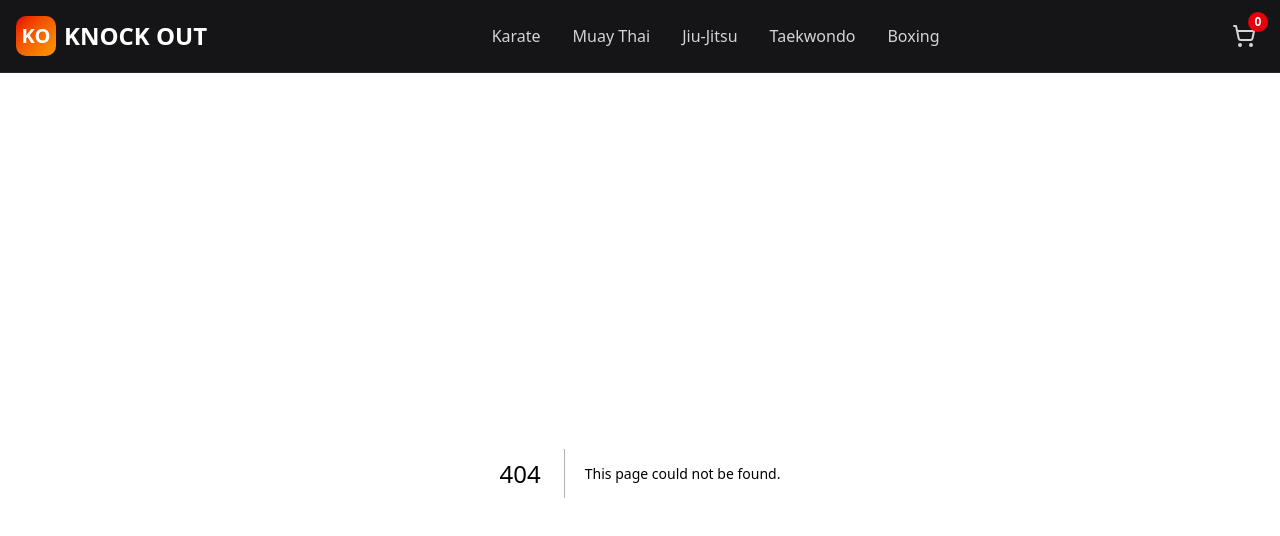
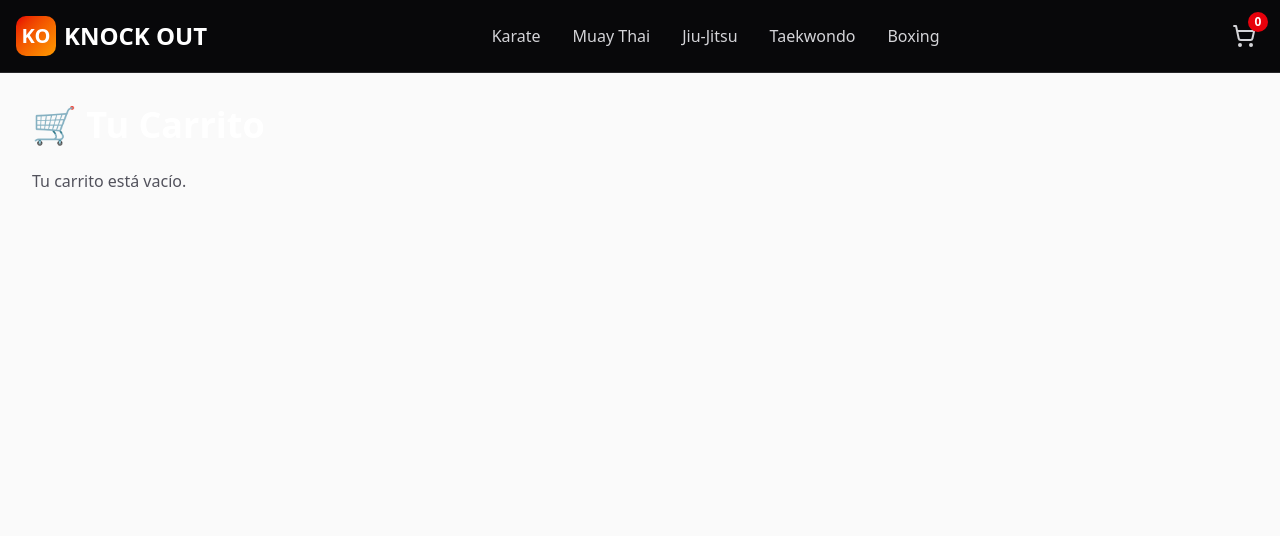
Before and after one commit to CryoXen/Hackathon-ch59, a Next.js app: page /cart in a window 1280 px wide. Before the commit this address had no page. Shown: the top 536 px of the page. Built offline with nearby package versions, Linux system fonts and the light colour scheme.

Commit message:
Pagina del carrito agregada

```diff
--- /dev/null
+++ b/app/cart/page.tsx
@@ -0,0 +1,58 @@
+"use client" // necesitamos client-side porque usamos localStorage
+
+import { useEffect, useState } from "react";
+
+export default function CartPage() {
+  const [cart, setCart] = useState([]);
+
+  useEffect(() => {
+    // leer carrito desde localStorage al montar el componente
+    const storedCart = localStorage.getItem("cart");
+    if (storedCart) {
+      setCart(JSON.parse(storedCart));
+    }
+  }, []);
+
+  const clearCart = () => {
+    localStorage.removeItem("cart");
+    setCart([]);
+  };
+
+  return (
+    <div className="min-h-screen bg-zinc-50 p-8">
+      <h1 className="text-4xl font-bold mb-6">🛒 Tu Carrito</h1>
+
+      {cart.length === 0 ? (
+        <p className="text-zinc-600">Tu carrito está vacío.</p>
+      ) : (
+        <div className="space-y-4">
+          {cart.map((item, i) => (
+            <div
+              key={i}
+              className="flex items-center justify-between bg-white p-4 rounded-lg shadow"
+            >
+              <div>
+                <h2 className="font-bold text-lg">{item.name}</h2>
+                <p className="text-red-600 font-bold">{item.price}</p>
+              </div>
+              <img
+                src={item.image}
+                alt={item.name}
+                className="w-20 h-20 object-cover rounded-lg"
+              />
+            </div>
+          ))}
+        </div>
+      )}
+
+      {cart.length > 0 && (
+        <button
+          onClick={clearCart}
+          className="mt-6 px-6 py-3 bg-red-600 hover:bg-red-700 text-white font-bold rounded-xl"
+        >
+          Vaciar Carrito
+        </button>
+      )}
+    </div>
+  );
+}
--- a/components/header.tsx
+++ b/components/header.tsx
@@ -43,12 +43,14 @@ export function Header() {
 
           {/* Cart & Mobile Menu */}
           <div className="flex items-center gap-4">
-            <button className="p-2 hover:bg-zinc-800 rounded-lg transition-colors relative group">
+            <Link
+              href="/cart"
+              className="p-2 hover:bg-zinc-800 rounded-lg transition-colors relative group">
               <ShoppingCart className="w-6 h-6 text-zinc-300 group-hover:text-white transition-colors" />
               <span className="absolute -top-1 -right-1 w-5 h-5 bg-red-600 rounded-full text-xs flex items-center justify-center text-white font-bold">
-                0
+              0
               </span>
-            </button>
+            </Link>
 
             <button
               onClick={() => setIsMenuOpen(!isMenuOpen)}
```
